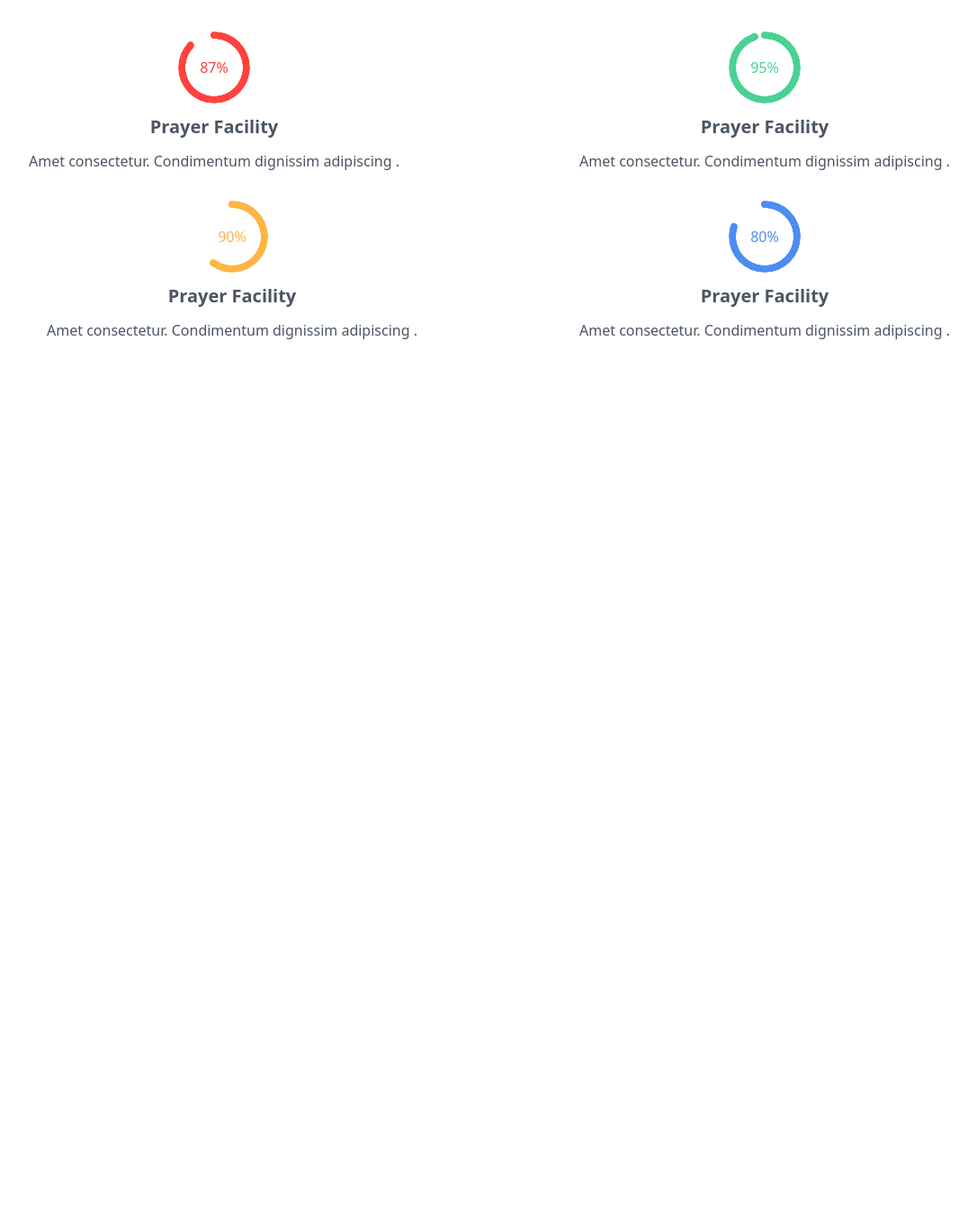
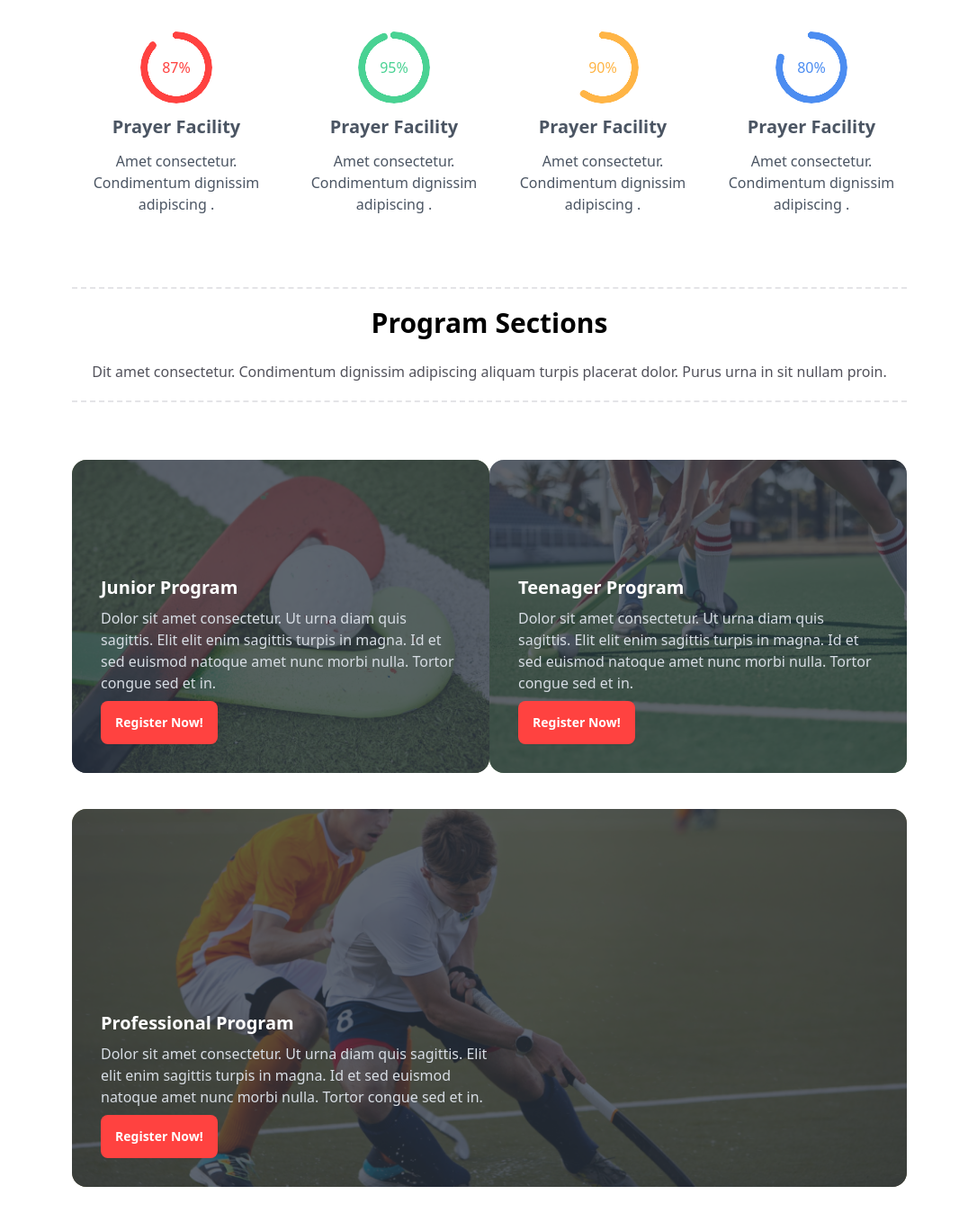
Before and after one commit to saifulislamrain/hockeys-assignment-with-daisy-ui-and-tailwind, a plain HTML site: page index.html in a window 1280 px wide. Shown: the part 1016-2374 px from the top of the page at 90% size, without its empty margins (96-1182 px from the left). Before the commit the page ends 1395 px from the top, so only its background shows below. Drawn offline with nearby package versions, Linux system fonts and the light colour scheme.

Commit message:
program section addeded with small device responsive

```diff
--- a/index.html
+++ b/index.html
@@ -155,7 +155,7 @@
             <!-- header banner section finished  -->
     </header>
     <!-- header finished  -->
-    <main class="mx-5 lg:mx-32">
+    <main class="mx-5 lg:mx-44">
       <!-- professional hockeys club section started -->
        <section class=" justify-items-center mt-44 ">
         <!-- professional hockeys club title -->
@@ -164,7 +164,7 @@
           <p class="">Dit amet consectetur. Condimentum dignissim adipiscing aliquam turpis placerat dolor. Purus urna in sit nullam proin. </p>
         </div>
         <!-- radial progress section -->
-         <div class="mt-7 flex flex-wrap justify-between  justify-items-center space-y-8 space-x-5">
+         <div class="mt-7 grid grid-cols-1 lg:grid-cols-4 md:grid-cols-2 justify-between  justify-items-center space-y-8 space-x-5">
 
 <div class="text-center max-w-lg space-y-3 mt-8 ">
   <div class="radial-progress text-theme-pink" style="--value:87;" role="progressbar">87%</div>
@@ -201,6 +201,72 @@
 
          </div>
        </section>
+       <!-- program section started  -->
+        <section class="my-20">
+          <div class=" text-center space-y-6 border-t-2 border-b-2 border-dashed border-zinc-200 py-5">
+            <h1 class="text-3xl font-bold text-black capitalize ">program sections</h1>
+            <p class=" text-zinc-600">Dit amet consectetur. Condimentum dignissim adipiscing aliquam turpis placerat dolor. Purus urna in sit nullam proin. </p>
+          </div>
+
+
+
+<div class="my-16">
+
+<div class=" flex flex-col lg:flex-row items-center   gap-y-10 lg:justify-between ">
+  <div class="card bg-base-100 image-full w-[570px] ">
+    <figure>
+      <img
+        src="Images/2.png"
+        alt="hockeys" />
+    </figure>
+    <div class="card-body pt-32">
+      <h2 class="card-title  text-white">Junior Program </h2>
+      <p>Dolor sit amet consectetur. Ut urna diam quis sagittis. Elit elit
+        enim sagittis turpis in magna. Id et sed euismod natoque amet nunc morbi nulla. Tortor congue sed et in.</p>
+      <div class="card-actions ">
+        <button class="btn btn-primary bg-theme-pink text-white border-none">Register Now!</button>
+      </div>
+    </div>
+  </div>
+  <div class="card bg-base-100 image-full w-[570px] ">
+    <figure>
+      <img
+        src="Images/3.png"
+        alt="hockeys" />
+    </figure>
+    <div class="card-body pt-32">
+      <h2 class="card-title  text-white">Teenager Program </h2>
+      <p>Dolor sit amet consectetur. Ut urna diam quis sagittis. Elit elit
+        enim sagittis turpis in magna. Id et sed euismod natoque amet nunc morbi nulla. Tortor congue sed et in.</p>
+      <div class="card-actions ">
+        <button class="btn btn-primary bg-theme-pink text-white border-none">Register Now!</button>
+      </div>
+    </div>
+  </div>
+
+</div>
+
+ <div class="items-center flex justify-center mt-10">
+  <div class="card bg-base-100 image-full  w-[570px] lg:w-auto  ">
+    <figure>
+      <img
+        src="Images/4.png"
+        alt="hockeys" />
+    </figure>
+    <div class="card-body pt-32 lg:pt-56 lg:max-w-lg">
+      <h2 class="card-title  text-white">Professional Program </h2>
+      <p>Dolor sit amet consectetur. Ut urna diam quis sagittis. Elit elit
+        enim sagittis turpis in magna. Id et sed euismod natoque amet nunc morbi nulla. Tortor congue sed et in.</p>
+      <div class="card-actions ">
+        <button class="btn btn-primary bg-theme-pink text-white border-none">Register Now!</button>
+      </div>
+    </div>
+  </div>
+ </div>
+
+</div>
+        </section>
+        <!-- programm section finished  -->
     </main>
     <footer>
 
```
